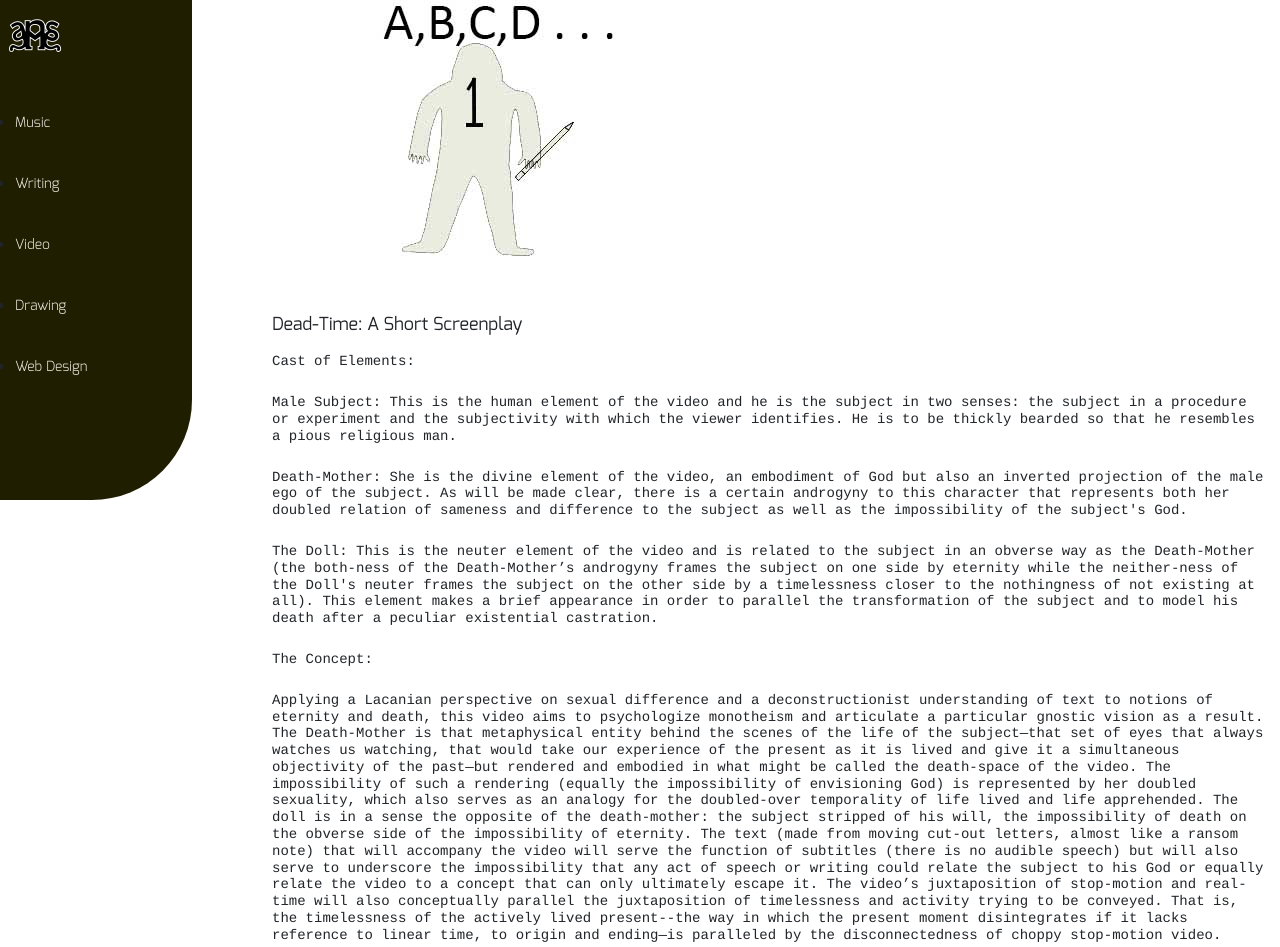
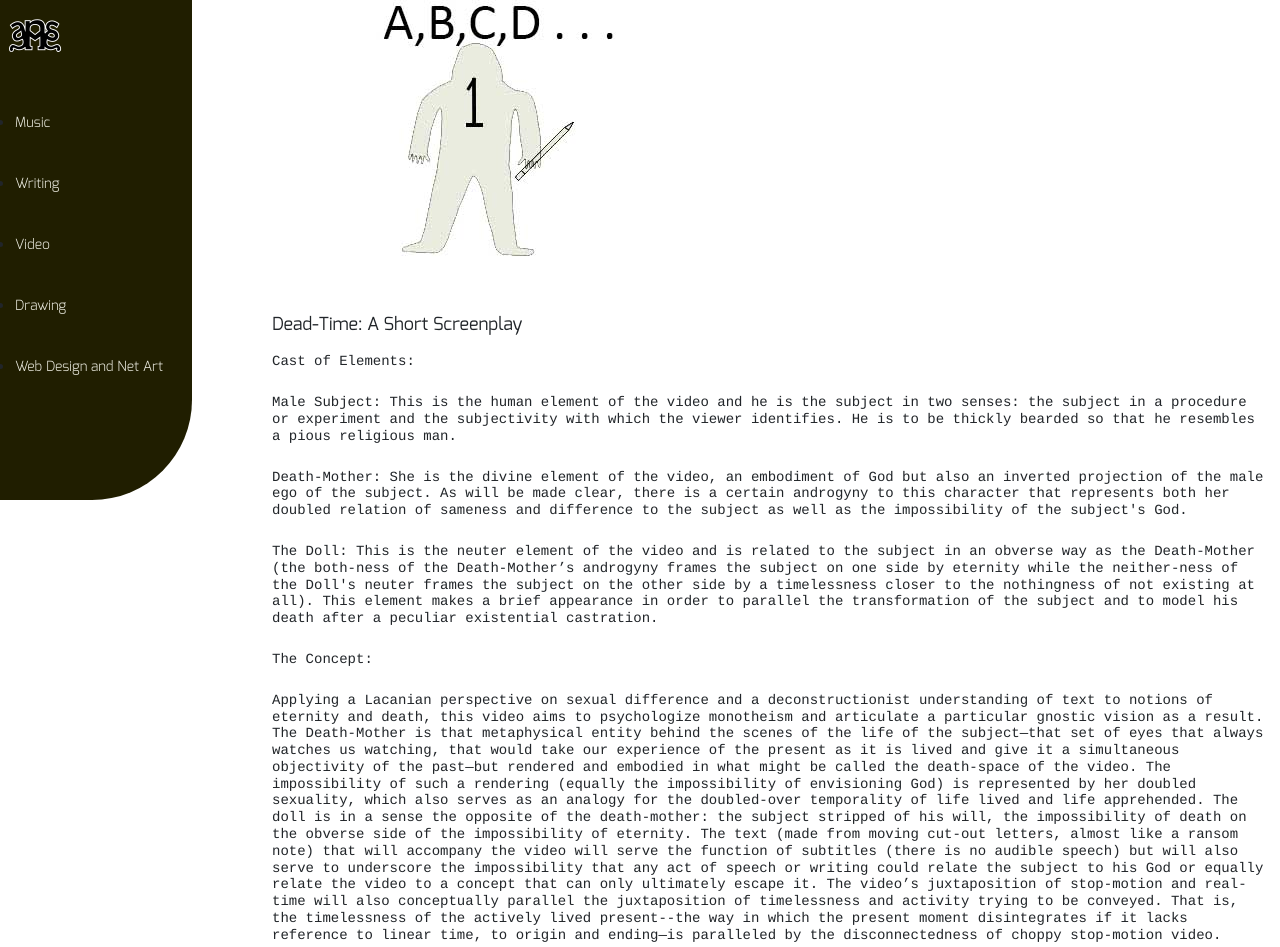
Before and after one commit to dhcohn/dhcohn.github.io, a plain HTML site: page category2.html in a window 1280 px wide. Shown: the top 947 px of the page. Drawn offline with nearby package versions, Linux system fonts and the light colour scheme; a web font is replaced by a local one.

Commit message:
Update category2.html

```diff
--- a/category2.html
+++ b/category2.html
@@ -30,7 +30,7 @@
         <li><a href="category2.html">Writing</a></li>
         <li><a href="category3.html">Video</a></li>
         <li><a href="category4.html">Drawing</a></li>
-        <li><a href="category5.html">Web Design</a></li>
+        <li><a href="category5.html">Web Design and Net Art</a></li>
       </ul>
     </nav>
   </header>
```
